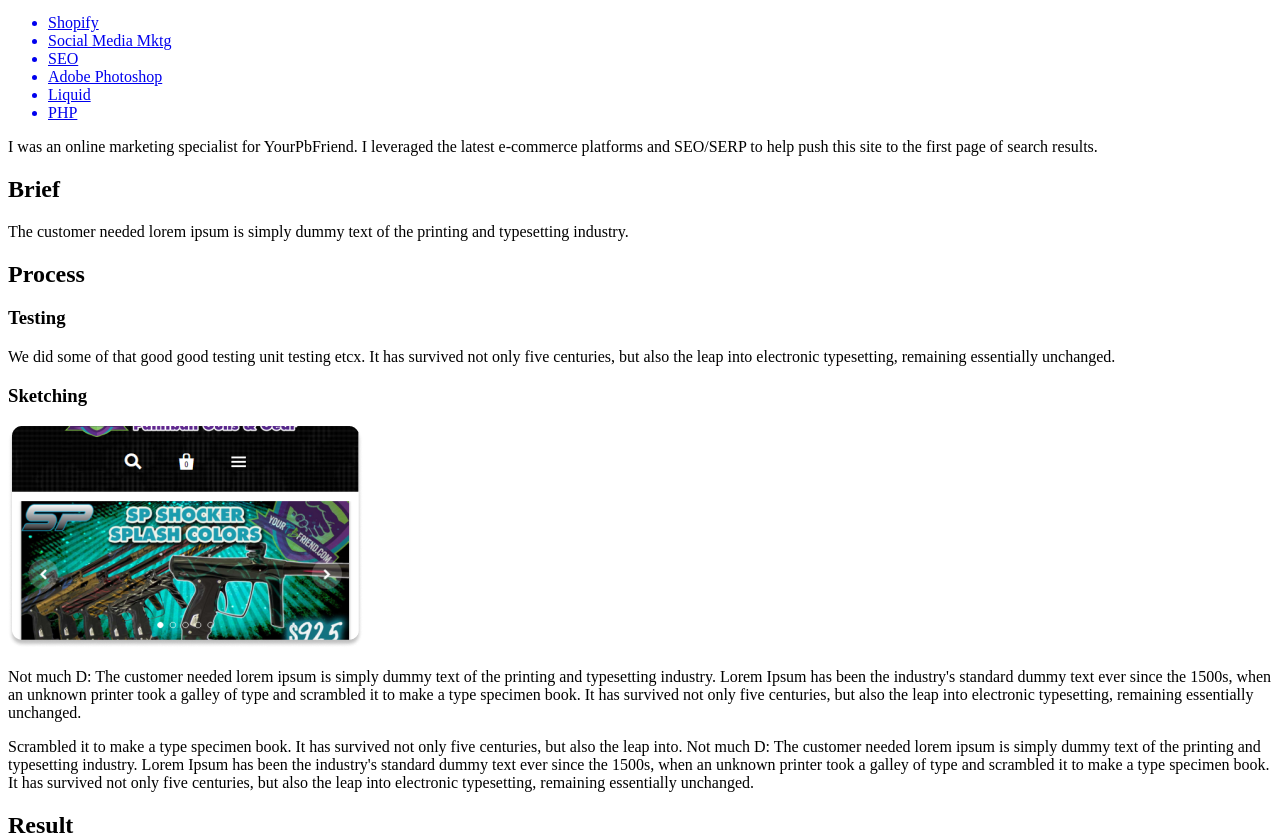
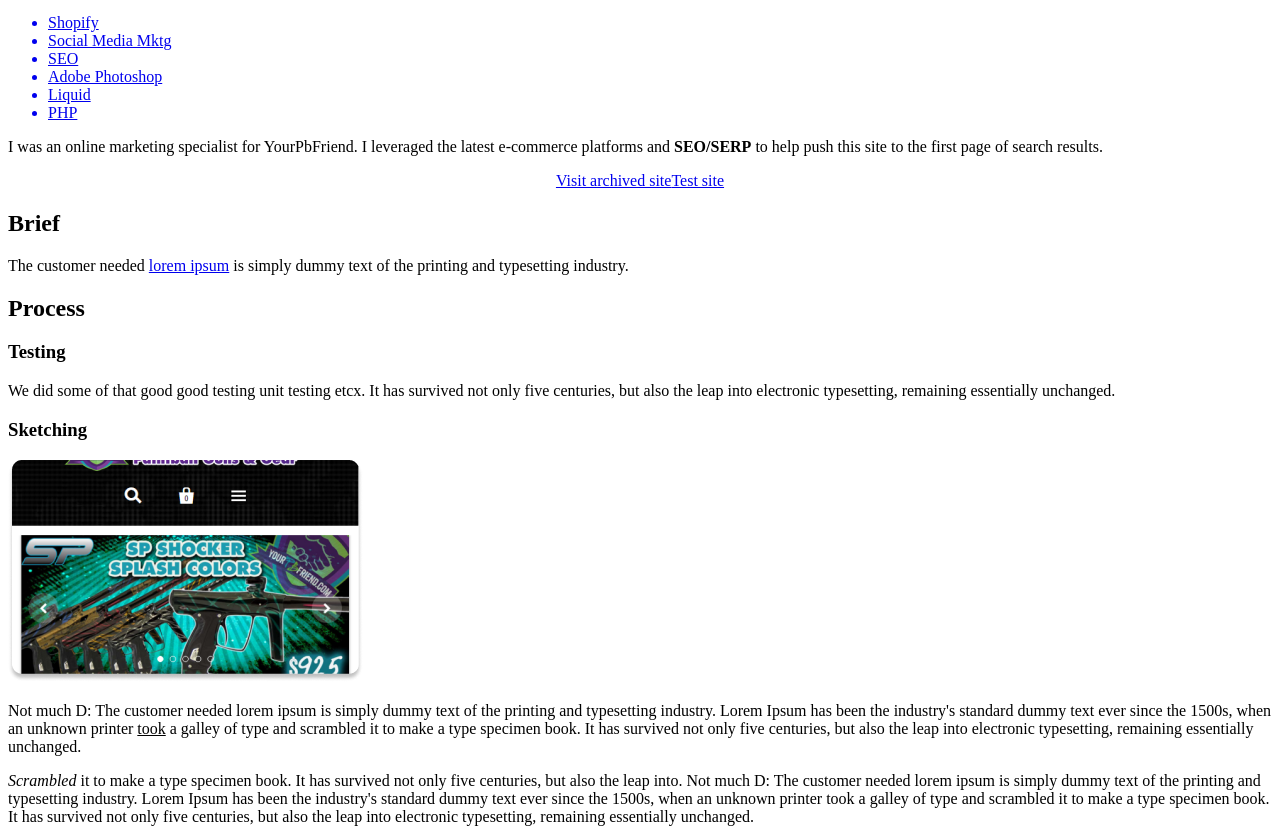
Before and after one commit to yak-was-here/yak-was-here, a Next.js app: page /experience/yourpbfriend in a window 1280 px wide. Shown: the part 1860-2695 px from the top of the page. Built offline with nearby package versions, Linux system fonts and the light colour scheme.

Commit message:
Improve JSON experience files approach

```diff
--- a/data/experiences/yourpbfriend.json
+++ b/data/experiences/yourpbfriend.json
@@ -3,9 +3,19 @@
 		"title": "YourPbFriend",
 		"image": "yourpbfriend-cover.png",
 		"tags": ["Shopify", "Social Media Mktg", "SEO", "Adobe Photoshop", "Liquid", "PHP"],
-		"body": "I was an online marketing specialist for YourPbFriend. I leveraged the latest e-commerce platforms and SEO/SERP to help push this site to the first page of search results."
+		"body": "I was an online marketing specialist for YourPbFriend. I leveraged the latest e-commerce platforms and <strong>SEO/SERP</strong> to help push this site to the <span>first</span> page of search results.",
+		"links": [
+			{
+				"title": "Visit archived site",
+				"url": "https://web.archive.org/web/20150314221002/yourpbfriend.com/"
+			},
+			{
+				"title": "Test site",
+				"url": "https://google.com/?q=reeeeeeeeee"
+			}
+		]
 	},
-	"brief": "The customer needed lorem ipsum is simply dummy text of the printing and typesetting industry.",
+	"brief": "The customer needed <a href=\"https://example.com/\">lorem ipsum</a> is simply dummy text of the printing and typesetting industry.",
 	"process": {
 		"sections": [
 			{
@@ -16,12 +26,12 @@
 			{
 				"title": "Sketching",
 				"image": "yourpbfriend-cover.png",
-				"body": "Not much D: The customer needed lorem ipsum is simply dummy text of the printing and typesetting industry. Lorem Ipsum has been the industry's standard dummy text ever since the 1500s, when an unknown printer took a galley of type and scrambled it to make a type specimen book. It has survived not only five centuries, but also the leap into electronic typesetting, remaining essentially unchanged."
+				"body": "Not much D: The customer needed lorem ipsum is simply dummy text of the printing and typesetting industry. Lorem Ipsum has been the industry's standard dummy text ever since the 1500s, when an unknown printer <u>took</u> a galley of type and scrambled it to make a type specimen book. It has survived not only five centuries, but also the leap into electronic typesetting, remaining essentially unchanged."
 			},
 			{
 				"title": "",
 				"image": "",
-				"body": "Scrambled it to make a type specimen book. It has survived not only five centuries, but also the leap into. Not much D: The customer needed lorem ipsum is simply dummy text of the printing and typesetting industry. Lorem Ipsum has been the industry's standard dummy text ever since the 1500s, when an unknown printer took a galley of type and scrambled it to make a type specimen book. It has survived not only five centuries, but also the leap into electronic typesetting, remaining essentially unchanged."
+				"body": "<i>Scrambled</i> it to make a type specimen book. It has survived not only five centuries, but also the leap into. Not much D: The customer needed lorem ipsum is simply dummy text of the printing and typesetting industry. Lorem Ipsum has been the industry's standard dummy text ever since the 1500s, when an unknown printer took a galley of type and scrambled it to make a type specimen book. It has survived not only five centuries, but also the leap into electronic typesetting, remaining essentially unchanged."
 			}
 		]
 	},
@@ -30,7 +40,7 @@
 			{
 				"title": "",
 				"image": "yourpbfriend-cover.png",
-				"body": "FAILURE! :D ipsum is simply dummy text of the printing and typesetting industry. Lorem Ipsum has been the industry's standard dummy text ever since the 1500s, when an unknown printer took a galley of type and scrambled it to make a type specimen book. It has survived not only five centuries, but also the leap into electronic typesetting, remaining essentially unchanged."
+				"body": "FAILURE! :D ipsum is simply dummy text of the printing and typesetting industry. Lorem Ipsum has been the industry's standard dummy text ever since the <span style=\"color: red\">1500s</span>, when an unknown printer took a galley of type and scrambled it to make a type specimen book. It has survived not only five centuries, but also the leap into electronic typesetting, remaining essentially unchanged."
 			}
 		]
 	}
--- a/pages/experience/[id].js
+++ b/pages/experience/[id].js
@@ -34,12 +34,25 @@ const experience = ({ experienceData }) => {
 							);
 						})}
 					</ul>
-					<p>{xpObj.summary.body}</p>
+					<p dangerouslySetInnerHTML={{ __html: xpObj.summary.body }}></p>
+					{xpObj.summary.links !== undefined ? (
+						<p style={{ textAlign: "center" }}>
+							{xpObj.summary.links.map((l) => {
+								return (
+									<Link href={l.url} key={l.title} passHref>
+										<a className="btn cta-link experience-links">{l.title}</a>
+									</Link>
+								);
+							})}
+						</p>
+					) : (
+						``
+					)}
 				</Section>
 				{xpObj.brief !== undefined && xpObj.brief !== "" ? (
 					<Section>
 						<h2>Brief</h2>
-						<p>{xpObj.brief}</p>
+						<p dangerouslySetInnerHTML={{ __html: xpObj.brief }}></p>
 					</Section>
 				) : (
 					``
@@ -52,7 +65,7 @@ const experience = ({ experienceData }) => {
 								<div key={i}>
 									{s.title !== "" ? <h3>{s.title}</h3> : ``}
 									{s.image !== "" ? <img src={`/img/experiences/${s.image}`} /> : ``}
-									{s.body !== "" ? <p>{s.body}</p> : ``}
+									{s.body !== "" ? <p dangerouslySetInnerHTML={{ __html: s.body }}></p> : ``}
 								</div>
 							);
 						})}
@@ -67,7 +80,7 @@ const experience = ({ experienceData }) => {
 							<div key={i}>
 								{s.title !== "" ? <h3>{s.title}</h3> : ``}
 								{s.image !== "" ? <img src={`/img/experiences/${s.image}`} /> : ``}
-								{s.body !== "" ? <p>{s.body}</p> : ``}
+								{s.body !== "" ? <p dangerouslySetInnerHTML={{ __html: s.body }}></p> : ``}
 							</div>
 						);
 					})}
--- a/styles/globals.css
+++ b/styles/globals.css
@@ -21,7 +21,7 @@ body {
 	margin: 0;
 	box-sizing: border-box;
 	font-family: "Roboto", Arial, "Bebas Neue", serif;
-	font-size: 1.75vmax;
+	font-size: 1.68vmax;
 }
 
 a,
@@ -120,6 +120,7 @@ span.site-wordmark {
 	font-family: "Bebas Neue", serif;
 	font-weight: 100;
 	font-size: 2rem;
+	padding-left: 0.1rem;
 }
 
 div.branding-container {
@@ -364,7 +365,8 @@ div.hire-btn-container {
 a.btn,
 .btn {
 	display: inline-block;
-	padding: 0.33em 1.5em;
+	margin: calc(var(--space-unit) / 2);
+	padding: 0.33em 1em;
 	color: white;
 	background: var(--primary-accent);
 	border-radius: var(--border-radius);
@@ -373,8 +375,7 @@ a.btn,
 
 a.btn:hover,
 .btn:hover {
-	filter: grayscale(20%);
-	transform: scale(1.04, 1.04);
+	filter: grayscale(25%);
 }
 
 a.hire,
@@ -384,17 +385,42 @@ a.hire,
 	cursor: pointer;
 }
 
+a.hire:hover,
+.hire:hover {
+	transform: scale(1.04, 1.04);
+}
+
 .cta-arrow::after {
 	content: " \2192";
 }
 
+.cta-link::after {
+	content: " \2197";
+}
+
 ul.experience-tags li {
-	font-size: smaller;
+	font-size: 0.7rem;
 	display: inline-block;
 	color: white;
 	background-color: var(--secondary-accent);
 	border-radius: var(--border-radius);
-	padding: calc(var(--space-unit) * 0.7) calc(var(--space-unit) * 1.7);
-	margin-bottom: calc(var(--space-unit) * 0.7);
-	margin-right: calc(var(--space-unit) * 0.7);
+	padding: calc(var(--space-unit) * 0.65) calc(var(--space-unit) * 1.65);
+	margin-bottom: calc(var(--space-unit) * 0.65);
+	margin-right: calc(var(--space-unit) * 0.65);
+	transition: all 0.5s 0s ease;
 }
+
+ul.experience-tags li:hover {
+	filter: grayscale(25%);
+}
+
+a.experience-links {
+	color: var(--primary-accent);
+	background-color: white;
+	border: 1px solid var(--primary-accent);
+}
+
+a.experience-links:hover {
+	color: white;
+	background-color: var(--primary-accent);
+}
```
